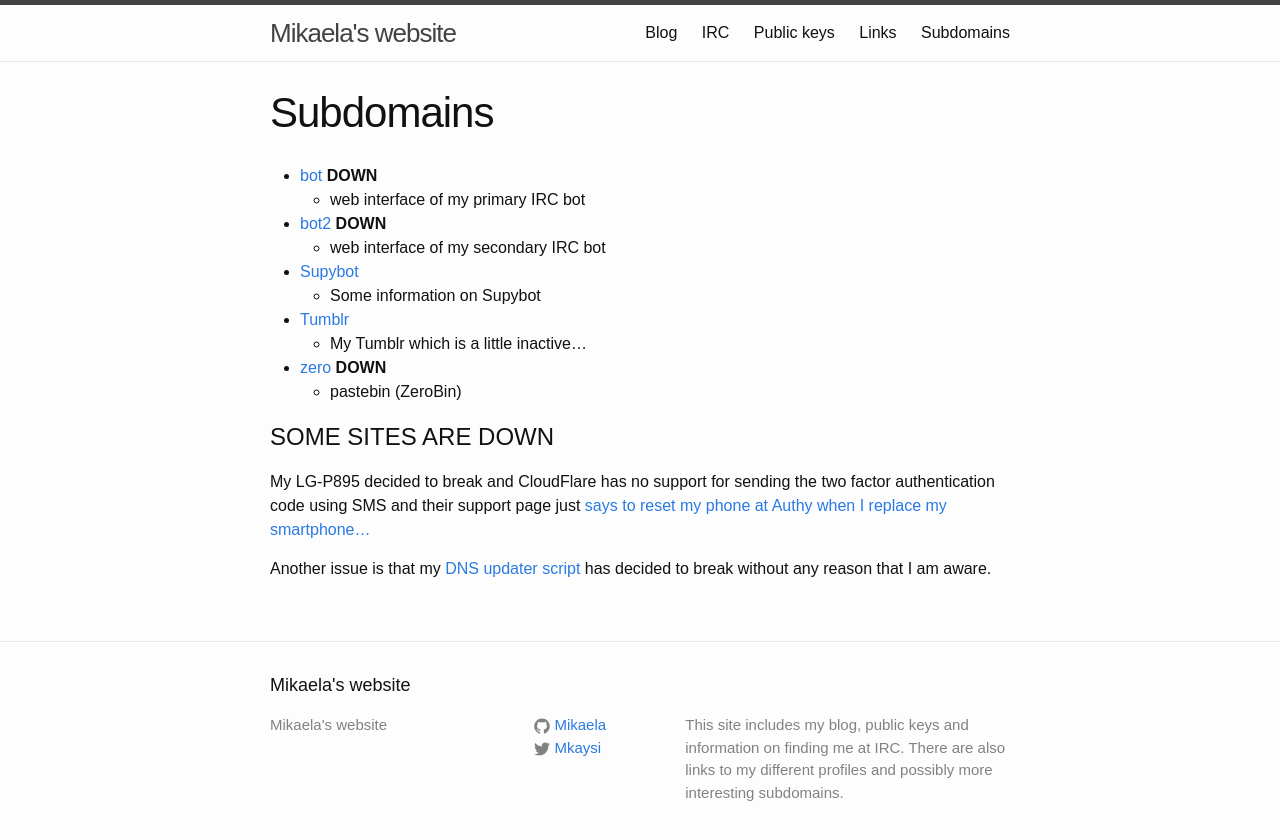
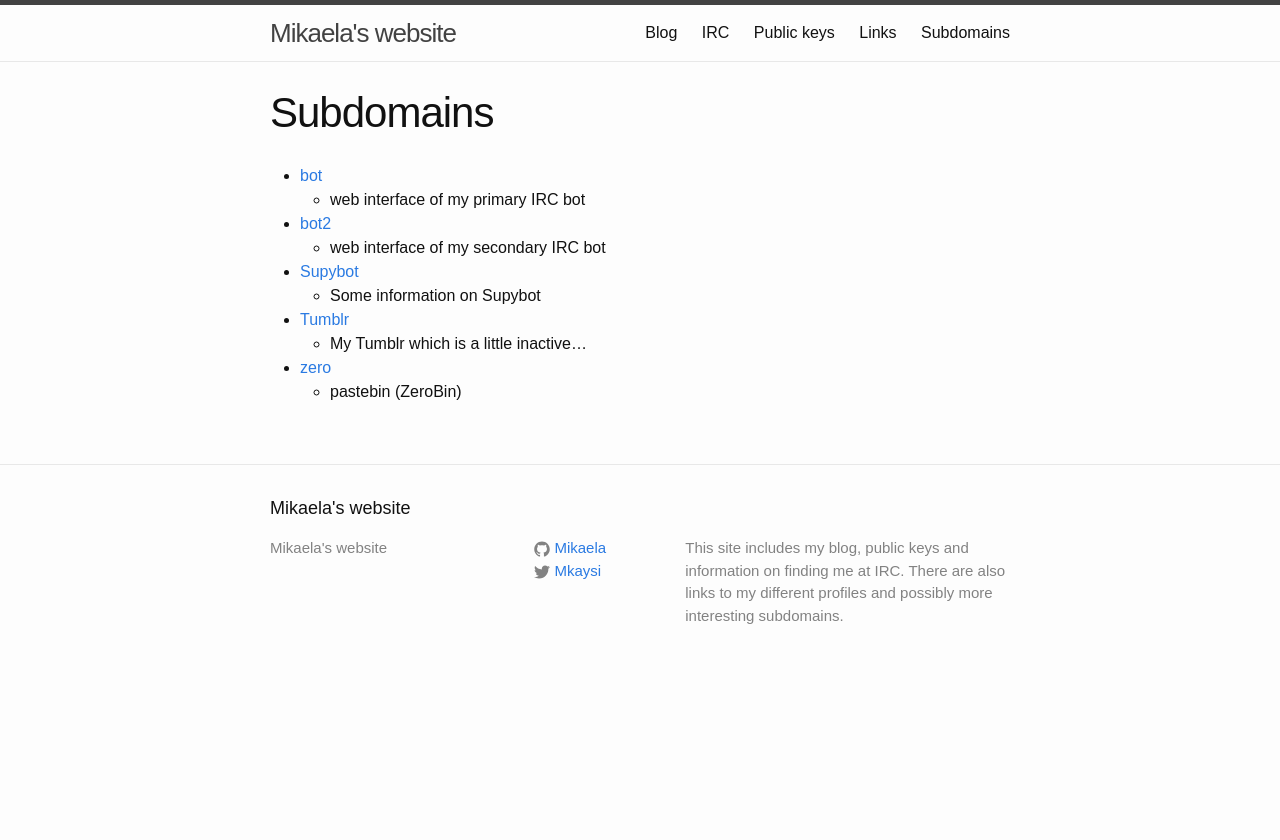
Before and after one commit to Mikaela/mikaela.github.io, a Jekyll site: the page built from pages/subdomains.markdown, in a window 1280 px wide. Shown: the top 840 px of the page. Built offline with Jekyll 4.4.1, drawn with Linux system fonts in a browser that asks for light colours; Markdown is read by kramdown in place of the engine named in the settings.

Commit message:
Revert "pages/subdomains: most are down"
This reverts commit a7cc3162e4674845d7d18f06ba25f2e8999c7562.

```diff
--- a/pages/subdomains.markdown
+++ b/pages/subdomains.markdown
@@ -4,22 +4,13 @@ title: Subdomains
 permalink: /subdomains/
 ---
 
-* [bot](https://bot.mikaela.info) **DOWN**
+* [bot](https://bot.mikaela.info)
     * web interface of my primary IRC bot
-* [bot2](https://bot2.mikaela.info) **DOWN**
+* [bot2](https://bot2.mikaela.info)
     * web interface of my secondary IRC bot
 * [Supybot](http://supybot.mikaela.info)
     * Some information on Supybot
 * [Tumblr](http://tumblr.mikaela.info)
     * My Tumblr which is a little inactive…
-* [zero](https://zero.mikaela.info) **DOWN**
+* [zero](https://zero.mikaela.info)
     * pastebin (ZeroBin)
-
-# SOME SITES ARE DOWN
-
-My LG-P895 decided to break and CloudFlare has no support for sending
-the two factor authentication code using SMS and their support page just
-[says to reset my phone at Authy when I replace my smartphone...](https://support.cloudflare.com/hc/en-us/articles/200167886-What-happens-if-I-lose-my-phone-for-2-Factor-Authentication-)
-
-Another issue is that my [DNS updater script](https://gist.github.com/Mikaela/15719ff29b1ba29b5bd0) has decided to break without any reason that I am
-aware.
```
